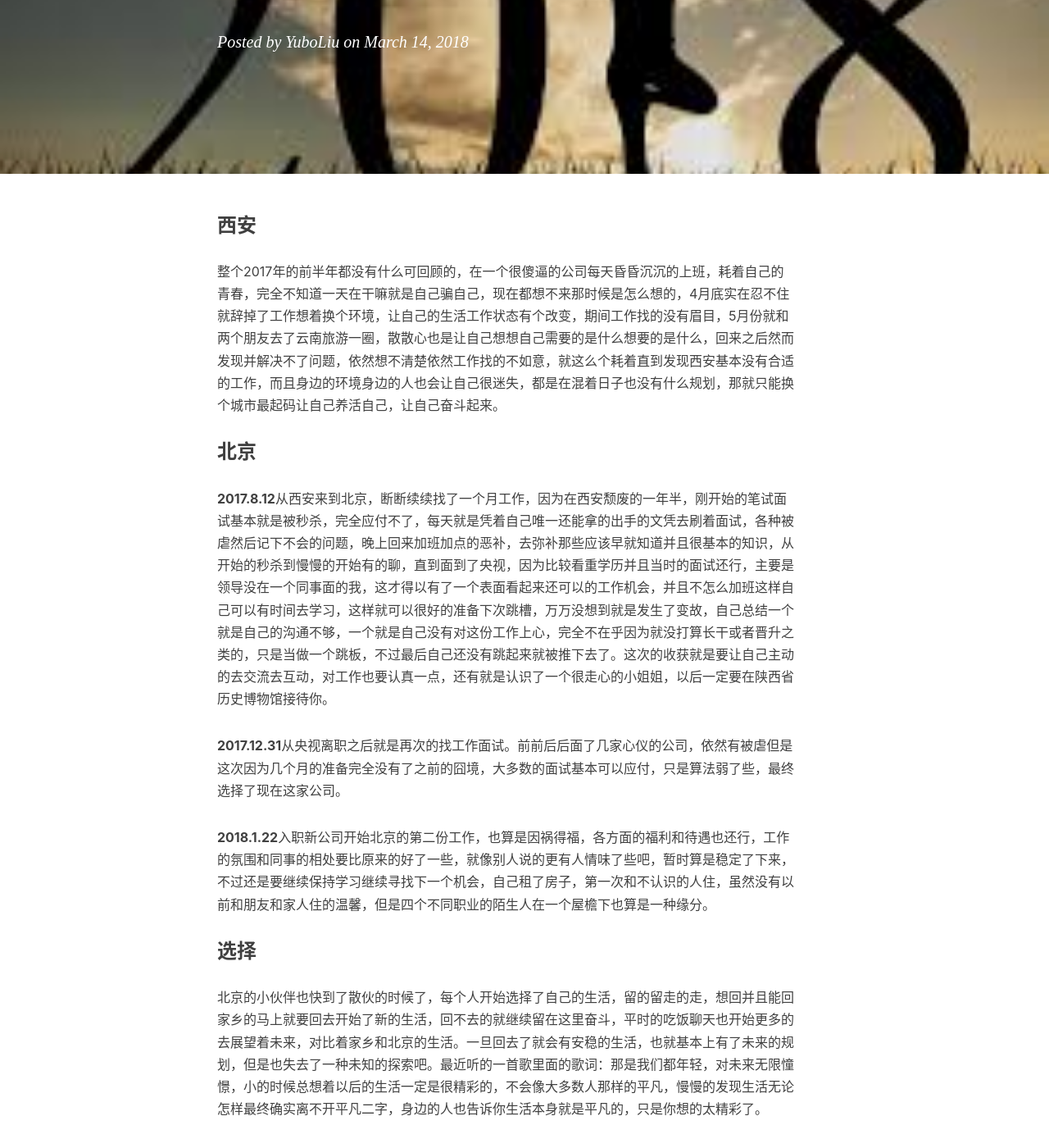
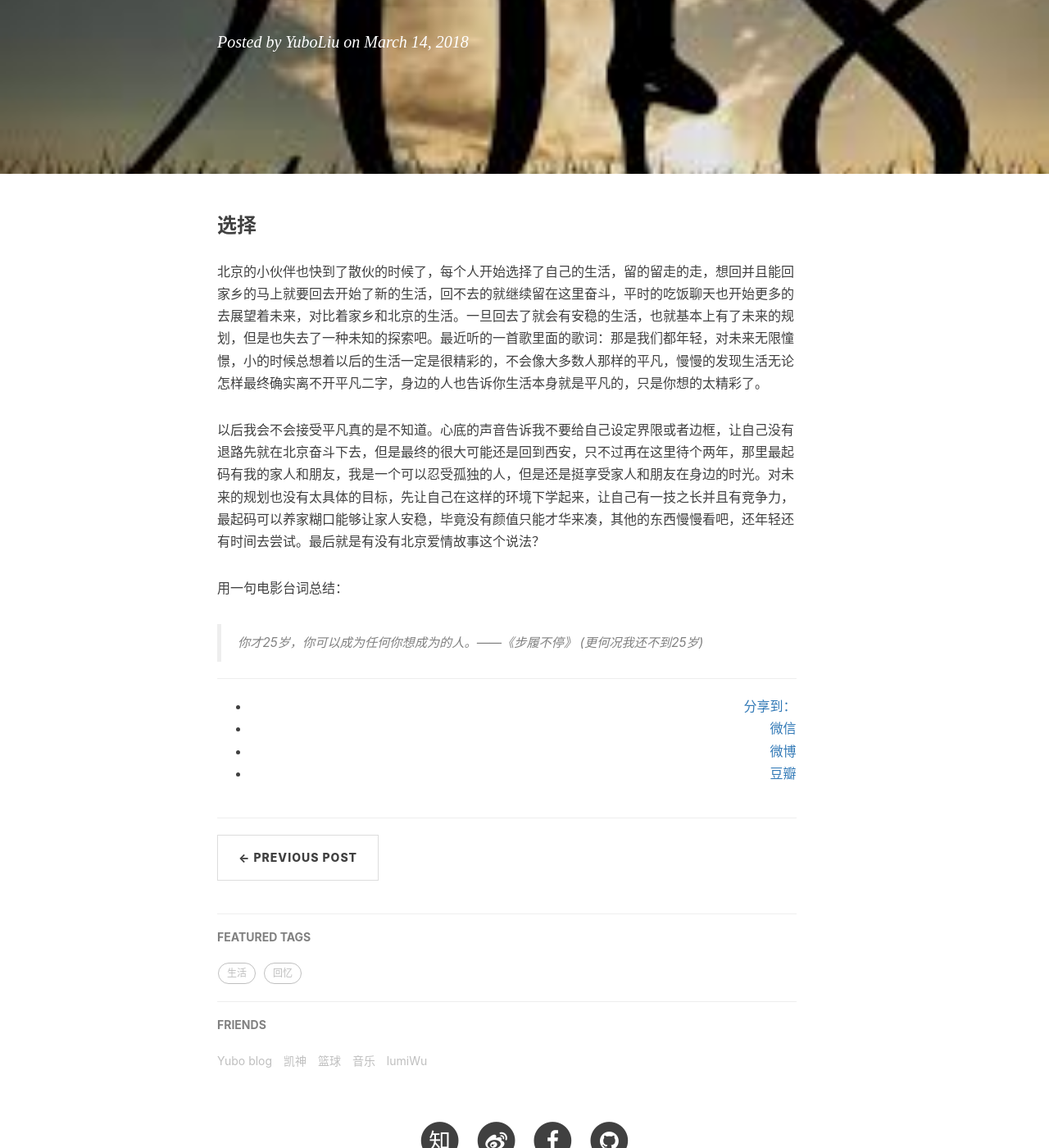
Before and after one commit to liuyubo2023/liuyubo2023.github.io, a Jekyll site: the page built from _posts/2018-03-14-thinking.markdown, in a window 1280 px wide and 1400 px high, scrolled down 311 px. Shown: the whole window at 82% size. Built offline with Jekyll 4.4.1, drawn with Linux system fonts in a browser that asks for light colours; nearby versions of some CDN libraries; comment, search, counter and statistics services are not loaded.

Commit message:
2018-03-04更新

```diff
--- a/_posts/2018-03-14-thinking.markdown
+++ b/_posts/2018-03-14-thinking.markdown
@@ -9,17 +9,6 @@ tags:
     - 生活
 ---
 
-### 西安
-
-整个2017年的前半年都没有什么可回顾的，在一个很傻逼的公司每天昏昏沉沉的上班，耗着自己的青春，完全不知道一天在干嘛就是自己骗自己，现在都想不来那时候是怎么想的，4月底实在忍不住就辞掉了工作想着换个环境，让自己的生活工作状态有个改变，期间工作找的没有眉目，5月份就和两个朋友去了云南旅游一圈，散散心也是让自己想想自己需要的是什么想要的是什么，回来之后然而发现并解决不了问题，依然想不清楚依然工作找的不如意，就这么个耗着直到发现西安基本没有合适的工作，而且身边的环境身边的人也会让自己很迷失，都是在混着日子也没有什么规划，那就只能换个城市最起码让自己养活自己，让自己奋斗起来。
-
-### 北京
-**2017.8.12**从西安来到北京，断断续续找了一个月工作，因为在西安颓废的一年半，刚开始的笔试面试基本就是被秒杀，完全应付不了，每天就是凭着自己唯一还能拿的出手的文凭去刷着面试，各种被虐然后记下不会的问题，晚上回来加班加点的恶补，去弥补那些应该早就知道并且很基本的知识，从开始的秒杀到慢慢的开始有的聊，直到面到了央视，因为比较看重学历并且当时的面试还行，主要是领导没在一个同事面的我，这才得以有了一个表面看起来还可以的工作机会，并且不怎么加班这样自己可以有时间去学习，这样就可以很好的准备下次跳槽，万万没想到就是发生了变故，自己总结一个就是自己的沟通不够，一个就是自己没有对这份工作上心，完全不在乎因为就没打算长干或者晋升之类的，只是当做一个跳板，不过最后自己还没有跳起来就被推下去了。这次的收获就是要让自己主动的去交流去互动，对工作也要认真一点，还有就是认识了一个很走心的小姐姐，以后一定要在陕西省历史博物馆接待你。
-
-**2017.12.31**从央视离职之后就是再次的找工作面试。前前后后面了几家心仪的公司，依然有被虐但是这次因为几个月的准备完全没有了之前的囧境，大多数的面试基本可以应付，只是算法弱了些，最终选择了现在这家公司。
-
-**2018.1.22**入职新公司开始北京的第二份工作，也算是因祸得福，各方面的福利和待遇也还行，工作的氛围和同事的相处要比原来的好了一些，就像别人说的更有人情味了些吧，暂时算是稳定了下来，不过还是要继续保持学习继续寻找下一个机会，自己租了房子，第一次和不认识的人住，虽然没有以前和朋友和家人住的温馨，但是四个不同职业的陌生人在一个屋檐下也算是一种缘分。
-
 ### 选择
 
 北京的小伙伴也快到了散伙的时候了，每个人开始选择了自己的生活，留的留走的走，想回并且能回家乡的马上就要回去开始了新的生活，回不去的就继续留在这里奋斗，平时的吃饭聊天也开始更多的去展望着未来，对比着家乡和北京的生活。一旦回去了就会有安稳的生活，也就基本上有了未来的规划，但是也失去了一种未知的探索吧。最近听的一首歌里面的歌词：那是我们都年轻，对未来无限憧憬，小的时候总想着以后的生活一定是很精彩的，不会像大多数人那样的平凡，慢慢的发现生活无论怎样最终确实离不开平凡二字，身边的人也告诉你生活本身就是平凡的，只是你想的太精彩了。
```
